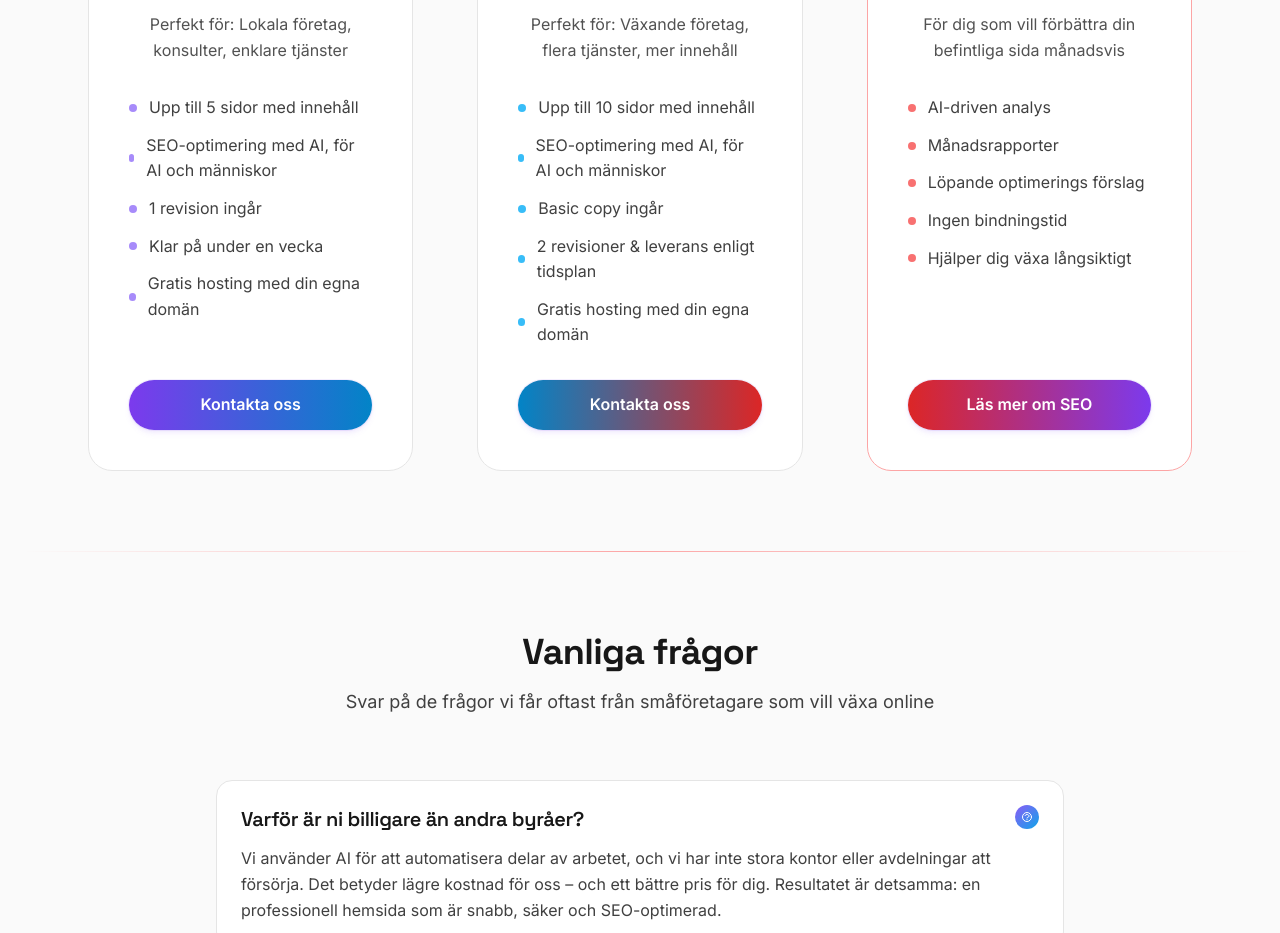
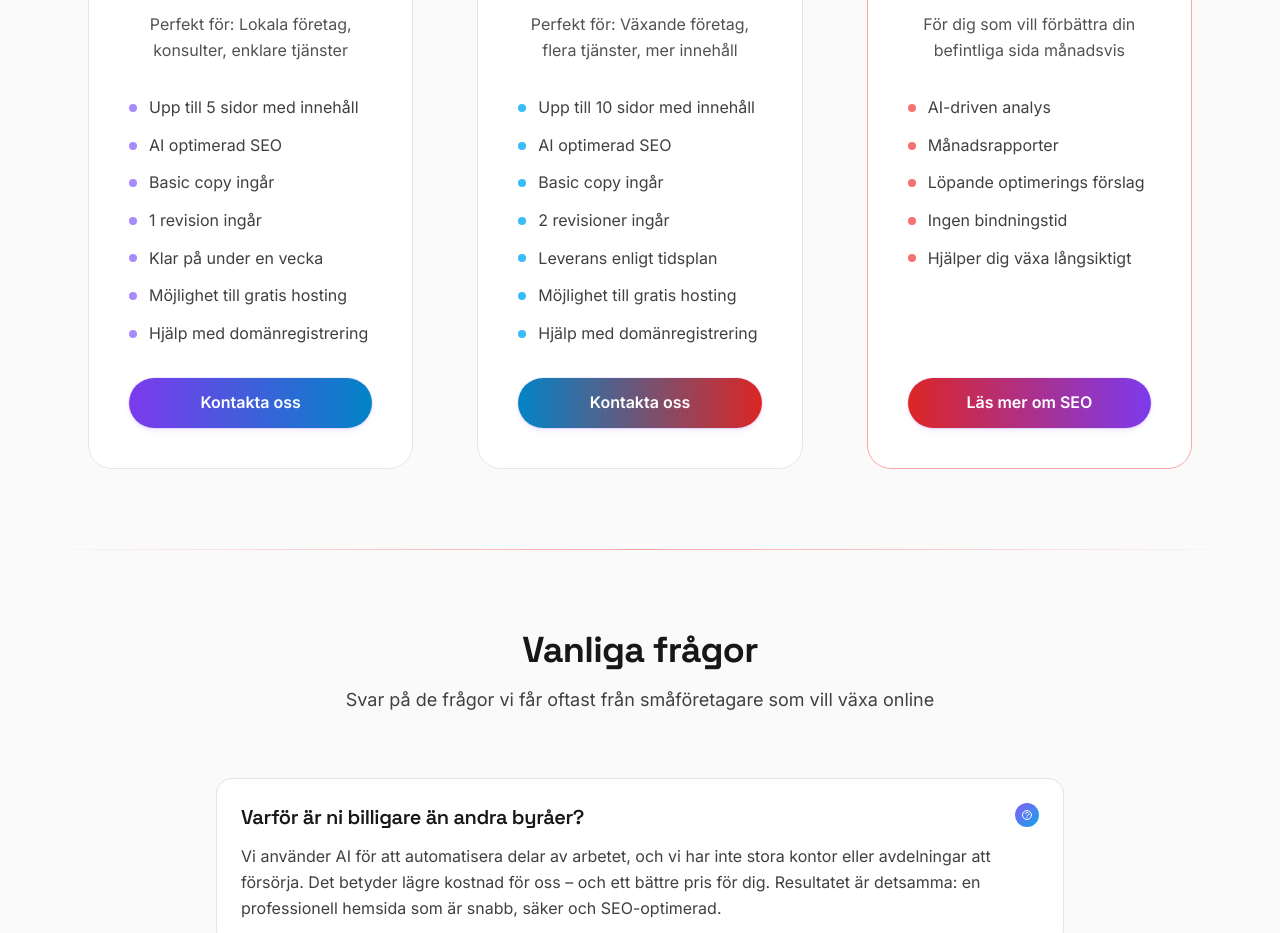
Before and after one commit to L-Lisa/vinvira, a Next.js app: page / in a window 1280 px wide. Shown: the part 3000-3933 px from the top of the page. Built offline with nearby package versions, Linux system fonts and the light colour scheme.

Commit message:
Update PrisPaket component: add 'Basic copy ingår' to Starta enkelt package and update hosting text to include github and vercel details

```diff
--- a/components/PrisPaket.js
+++ b/components/PrisPaket.js
@@ -53,7 +53,10 @@ const PrisPaket = ({
               </li>
               <li className="flex items-center text-vin-neutral-700">
                 <div className="w-2 h-2 bg-vin-primary-400 rounded-full mr-3" />
-                SEO-optimering med AI, för AI och människor
+AI optimerad SEO              </li>
+              <li className="flex items-center text-vin-neutral-700">
+                <div className="w-2 h-2 bg-vin-primary-400 rounded-full mr-3" />
+                Basic copy ingår
               </li>
               <li className="flex items-center text-vin-neutral-700">
                 <div className="w-2 h-2 bg-vin-primary-400 rounded-full mr-3" />
@@ -65,7 +68,11 @@ const PrisPaket = ({
               </li>
               <li className="flex items-center text-vin-neutral-700">
                 <div className="w-2 h-2 bg-vin-primary-400 rounded-full mr-3" />
-                Gratis hosting med din egna domän
+                Möjlighet till gratis hosting
+              </li>
+              <li className="flex items-center text-vin-neutral-700">
+                <div className="w-2 h-2 bg-vin-primary-400 rounded-full mr-3" />
+                Hjälp med domänregistrering
               </li>
             </ul>
 
@@ -97,19 +104,26 @@ const PrisPaket = ({
               </li>
               <li className="flex items-center text-vin-neutral-700">
                 <div className="w-2 h-2 bg-vin-secondary-400 rounded-full mr-3" />
-                SEO-optimering med AI, för AI och människor
-              </li>
+                AI optimerad SEO              </li>
               <li className="flex items-center text-vin-neutral-700">
                 <div className="w-2 h-2 bg-vin-secondary-400 rounded-full mr-3" />
                 Basic copy ingår
               </li>
               <li className="flex items-center text-vin-neutral-700">
                 <div className="w-2 h-2 bg-vin-secondary-400 rounded-full mr-3" />
-                2 revisioner & leverans enligt tidsplan
+                2 revisioner ingår
               </li>
               <li className="flex items-center text-vin-neutral-700">
                 <div className="w-2 h-2 bg-vin-secondary-400 rounded-full mr-3" />
-                                  Gratis hosting med din egna domän
+                Leverans enligt tidsplan
+              </li>
+              <li className="flex items-center text-vin-neutral-700">
+                <div className="w-2 h-2 bg-vin-secondary-400 rounded-full mr-3" />
+                Möjlighet till gratis hosting
+              </li>
+              <li className="flex items-center text-vin-neutral-700">
+                <div className="w-2 h-2 bg-vin-secondary-400 rounded-full mr-3" />
+                Hjälp med domänregistrering
               </li>
             </ul>
 
```
